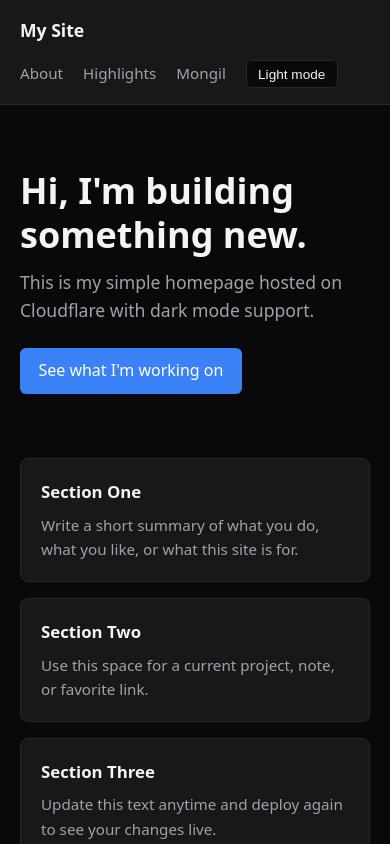
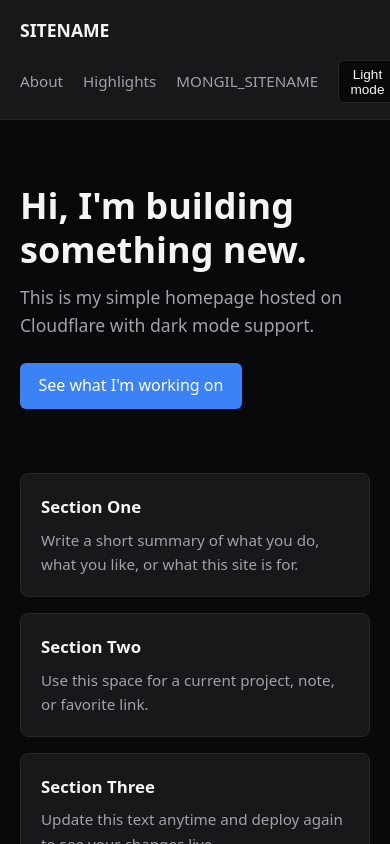
Before and after one commit to CallMeeKira/Cloudflare, a plain HTML site: page index.html in a window 390 px wide. Both pictures are taken after a click on the button "Dark mode". Shown: the top 844 px of the page. Drawn offline with Linux system fonts and the light colour scheme.

Commit message:
Enhance index.html with theme and site name features
Updated HTML structure to include dynamic theme support and site name placeholders.

```diff
--- a/index.html
+++ b/index.html
@@ -3,74 +3,17 @@
 <head>
   <meta charset="UTF-8" />
   <meta name="viewport" content="width=device-width, initial-scale=1.0" />
-  <title>My Homepage</title>
+  <title data-main-site-name>SITENAME</title>
+  <link rel="stylesheet" href="./theme.css" />
+  <script>
+    (function () {
+      const saved = localStorage.getItem("theme");
+      if (saved === "dark" || saved === "light") {
+        document.documentElement.dataset.theme = saved;
+      }
+    })();
+  </script>
   <style>
-    :root {
-      --bg: #fafafa;
-      --surface: #ffffff;
-      --text: #18181b;
-      --muted: #52525b;
-      --border: #e4e4e7;
-      --accent: #2563eb;
-      --accent-text: #ffffff;
-    }
-
-    @media (prefers-color-scheme: dark) {
-      :root:not([data-theme="light"]) {
-        --bg: #09090b;
-        --surface: #18181b;
-        --text: #f4f4f5;
-        --muted: #a1a1aa;
-        --border: #27272a;
-        --accent: #3b82f6;
-        --accent-text: #ffffff;
-      }
-    }
-
-    :root[data-theme="dark"] {
-      --bg: #09090b;
-      --surface: #18181b;
-      --text: #f4f4f5;
-      --muted: #a1a1aa;
-      --border: #27272a;
-      --accent: #3b82f6;
-      --accent-text: #ffffff;
-    }
-
-    * {
-      box-sizing: border-box;
-      margin: 0;
-      padding: 0;
-    }
-
-    body {
-      font-family: system-ui, -apple-system, BlinkMacSystemFont, "Segoe UI", Roboto, sans-serif;
-      background-color: var(--bg);
-      color: var(--text);
-      line-height: 1.6;
-      transition: background-color 0.2s ease, color 0.2s ease;
-    }
-
-    .container {
-      max-width: 820px;
-      margin: 0 auto;
-      padding: 0 1.25rem;
-    }
-
-    header {
-      border-bottom: 1px solid var(--border);
-      background: var(--surface);
-      padding: 1rem 0;
-    }
-
-    nav {
-      display: flex;
-      justify-content: space-between;
-      align-items: center;
-      gap: 1rem;
-      flex-wrap: wrap;
-    }
-
     .brand {
       font-weight: 700;
       font-size: 1.1rem;
@@ -164,26 +107,18 @@
       color: var(--muted);
       font-size: 0.95rem;
     }
-
-    footer {
-      border-top: 1px solid var(--border);
-      padding: 1.5rem 0;
-      color: var(--muted);
-      font-size: 0.9rem;
-      text-align: center;
-    }
   </style>
 </head>
 <body>
   <header>
     <div class="container">
       <nav>
-        <a class="brand" href="/">My Site</a>
+        <a class="brand" href="./" data-link="home" data-main-site-name>SITENAME</a>
         <div class="nav-right">
           <ul class="nav-links">
-            <li><a href="#about">About</a></li>
-            <li><a href="#highlights">Highlights</a></li>
-            <li><a href="/mongilsd">Mongil</a></li>
+            <li><a href="#about" data-link="about">About</a></li>
+            <li><a href="#highlights" data-link="highlights">Highlights</a></li>
+            <li><a href="./mongilsd/" data-link="mongil" data-mongil-site-name>MONGIL_SITENAME</a></li>
           </ul>
           <button class="theme-toggle" id="themeToggle" type="button" aria-label="Toggle dark mode">
             Theme
@@ -199,7 +134,7 @@
       <p>
         This is my simple homepage hosted on Cloudflare with dark mode support.
       </p>
-      <a class="btn" href="#highlights">See what I'm working on</a>
+      <a class="btn" href="#highlights" data-link="highlights">See what I'm working on</a>
     </section>
 
     <section class="grid" id="highlights">
@@ -220,14 +155,41 @@
 
   <footer id="contact">
     <div class="container">
-      <p>Built with HTML &amp; CSS on Cloudflare.</p>
+      <p data-footer-text>Built with HTML &amp; CSS on Cloudflare.</p>
     </div>
   </footer>
 
+  <script src="./config.js"></script>
   <script>
+    const links = SITE_CONFIG.getLinks();
+    const storageKey = SITE_CONFIG.theme?.storageKey || "theme";
+
+    if (SITE_CONFIG.lang) {
+      document.documentElement.lang = SITE_CONFIG.lang;
+    }
+
+    document.querySelectorAll("[data-main-site-name]").forEach((el) => {
+      el.textContent = SITE_CONFIG.mainSiteName;
+    });
+
+    document.querySelectorAll("[data-mongil-site-name]").forEach((el) => {
+      el.textContent = SITE_CONFIG.mongilSiteName;
+    });
+
+    document.querySelectorAll("[data-footer-text]").forEach((el) => {
+      el.textContent = SITE_CONFIG.footerText;
+    });
+
+    document.querySelectorAll("[data-link]").forEach((el) => {
+      const key = el.dataset.link;
+      if (links[key]) {
+        el.setAttribute("href", links[key]);
+      }
+    });
+
     const root = document.documentElement;
     const toggleBtn = document.getElementById("themeToggle");
-    const savedTheme = localStorage.getItem("theme");
+    toggleBtn.setAttribute("aria-label", SITE_CONFIG.labels.themeAriaLabel);
 
     function isDarkActive() {
       if (root.dataset.theme === "dark") return true;
@@ -236,18 +198,18 @@
     }
 
     function updateButtonLabel() {
-      toggleBtn.textContent = isDarkActive() ? "Light mode" : "Dark mode";
+      toggleBtn.textContent = isDarkActive()
+        ? SITE_CONFIG.labels.lightMode
+        : SITE_CONFIG.labels.darkMode;
     }
 
-    if (savedTheme === "dark" || savedTheme === "light") {
-      root.dataset.theme = savedTheme;
-    }
+    toggleBtn.textContent = SITE_CONFIG.labels.themeButton;
     updateButtonLabel();
 
     toggleBtn.addEventListener("click", () => {
       const nextTheme = isDarkActive() ? "light" : "dark";
       root.dataset.theme = nextTheme;
-      localStorage.setItem("theme", nextTheme);
+      localStorage.setItem(storageKey, nextTheme);
       updateButtonLabel();
     });
   </script>
```
